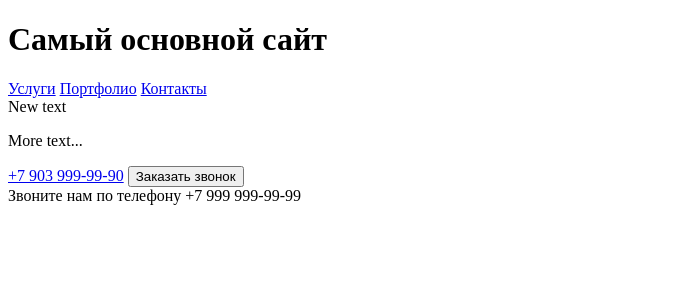
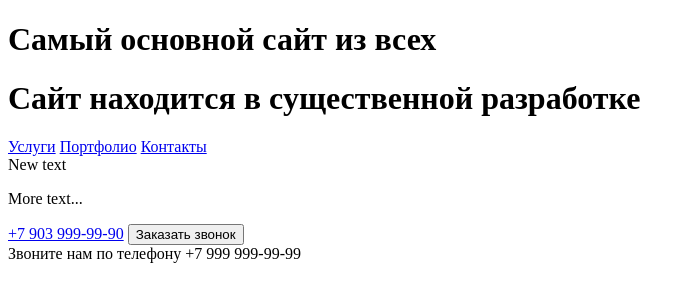
Before and after one commit to dmitri-pr/project_example, a plain HTML site: page index.html in a window 1280 px wide. Shown: the whole page, without its empty margins (0-695 px from the left). Drawn offline with Linux system fonts and the light colour scheme.

Commit message:
second conflict merge with squash

```diff
--- a/index.html
+++ b/index.html
@@ -9,9 +9,12 @@
 </head>
 <body>
     <h1>
-        Самый основной сайт
+        Самый основной сайт из всех
     </h1>
     <header>
+        <h1>
+            Сайт находится в существенной разработке
+        </h1>
         <nav>
             <a href="#services">Услуги</a>
             <a href="#portfolio">Портфолио</a>
```
